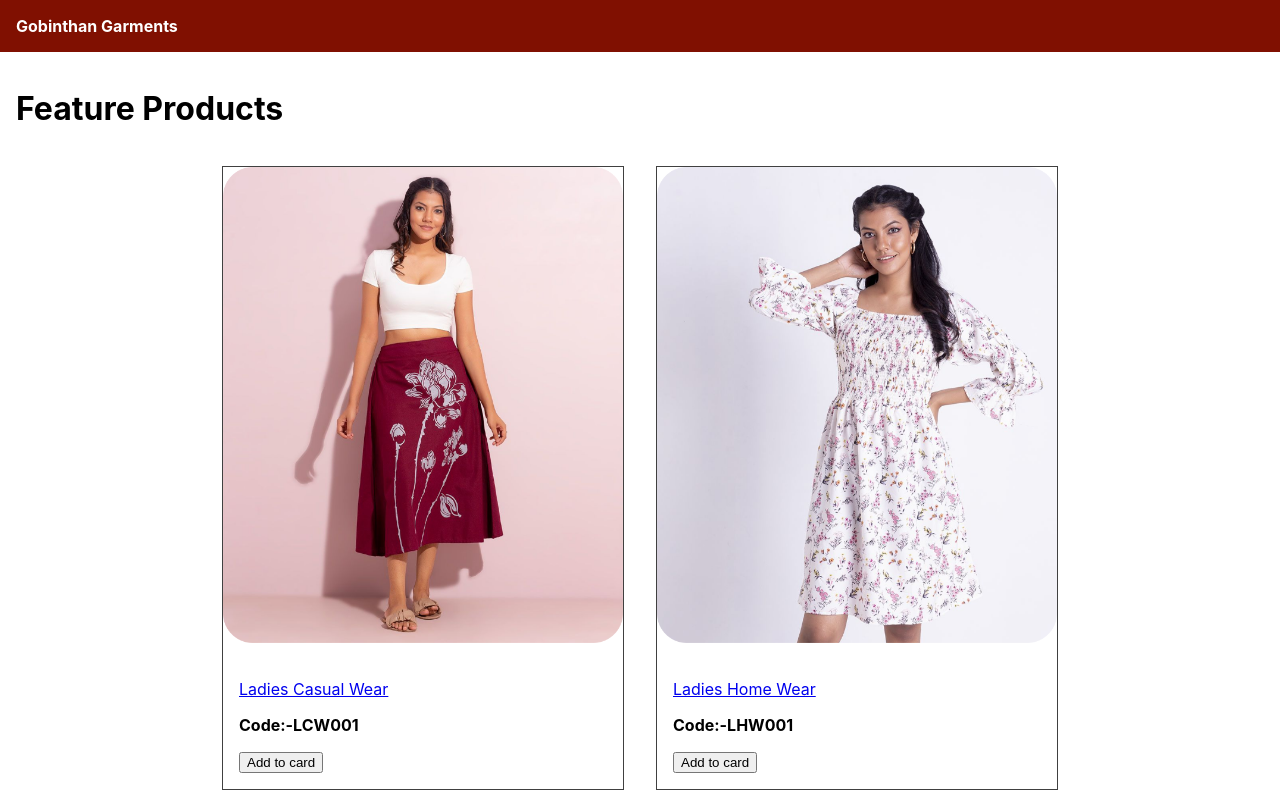
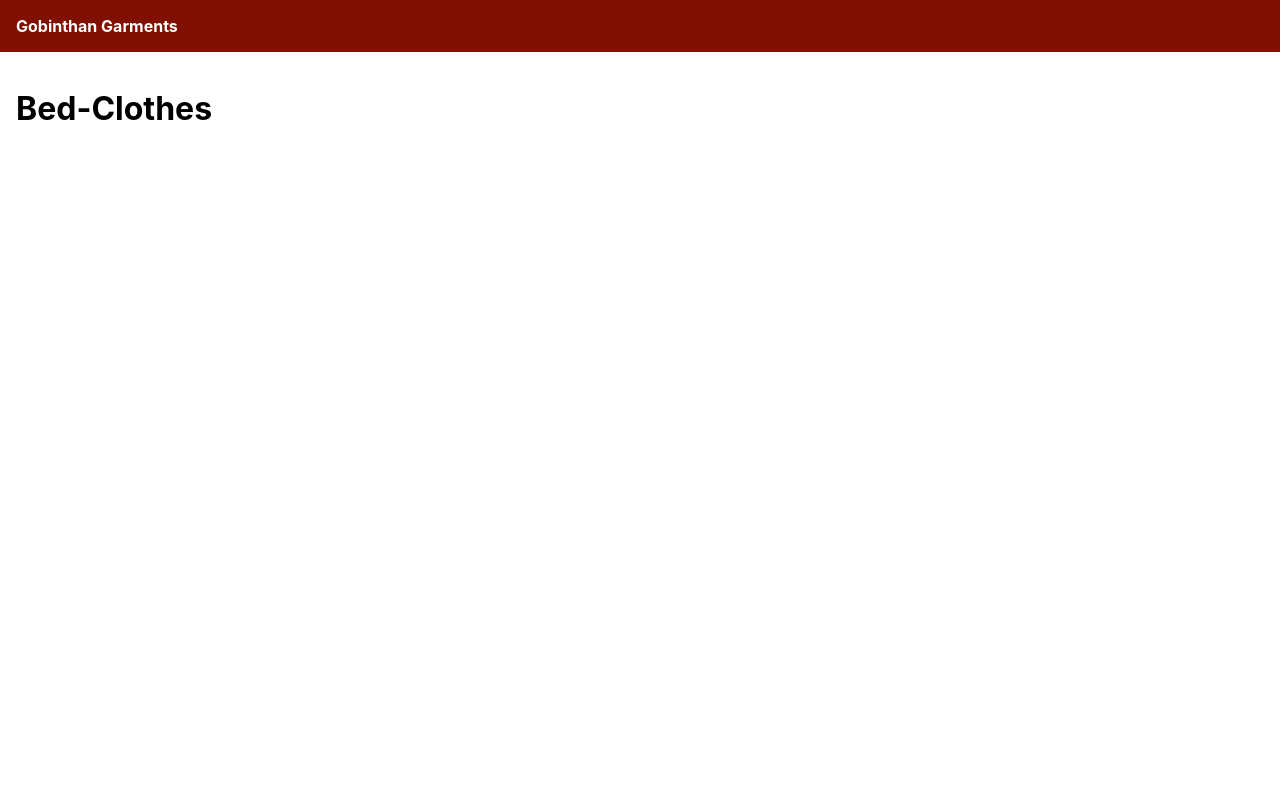
Before and after one commit to Shakithyanshaw/gobinthan_garments_detech, a React (Create React App) app in the folder frontend/: page /product/Bed-Clothes in a window 1280 px wide. Shown: the top 800 px of the page. Built offline with nearby package versions, Linux system fonts and the light colour scheme.

Commit message:
code ProductScreen

```diff
--- a/frontend/package.json
+++ b/frontend/package.json
@@ -9,6 +9,7 @@
     "@testing-library/user-event": "^13.5.0",
     "react": "^19.0.0",
     "react-dom": "^19.0.0",
+    "react-router-dom": "^7.2.0",
     "react-scripts": "5.0.1",
     "web-vitals": "^2.1.4"
   },
--- a/frontend/src/App.js
+++ b/frontend/src/App.js
@@ -1,34 +1,22 @@
-import data from './data';
+import { BrowserRouter, Link, Route, Routes } from 'react-router-dom';
+import HomeScreen from './screens/HomeScreen';
+import ProductScreen from './screens/ProductScreen';
 
 function App() {
   return (
+    <BrowserRouter>
       <div>
         <header>
-        <a href="/">Gobinthan Garments</a>
+          <Link href="/">Gobinthan Garments</Link>
         </header>
         <main>
-        <h1>Feature Products</h1>
-        <div className="products">
-          {data.products.map((product) => (
-            <div className="product" key={product.slug}>
-              <a href={`/product/${product.slug}`}>
-                <img src={product.image} alt={product.name} />
-              </a>
-              <div className="product-info">
-                <a href={`/product/${product.slug}`}>
-                  <p> {product.name}</p>
-                </a>
-                <p>
-                  {' '}
-                  <strong>Code:-{product.code}</strong>
-                </p>
-                <button>Add to card</button>
-              </div>
-            </div>
-          ))}
-        </div>
+          <Routes>
+            <Route path="/product/:slug" element={<ProductScreen />} />
+            <Route path="/" element={<HomeScreen />} />
+          </Routes>
         </main>
       </div>
+    </BrowserRouter>
   );
 }
 
--- /dev/null
+++ b/frontend/src/screens/HomeScreen.js
@@ -0,0 +1,31 @@
+import { Link } from 'react-router-dom';
+import data from '../data';
+
+function HomeScreen() {
+  return (
+    <div>
+      <h1>Feature Products</h1>
+      <div className="products">
+        {data.products.map((product) => (
+          <div className="product" key={product.slug}>
+            <Link href={`/product/${product.slug}`}>
+              <img src={product.image} alt={product.name} />
+            </Link>
+            <div className="product-info">
+              <Link href={`/product/${product.slug}`}>
+                <p> {product.name}</p>
+              </Link>
+              <p>
+                {' '}
+                <strong>Code:-{product.code}</strong>
+              </p>
+              <button>Add to card</button>
+            </div>
+          </div>
+        ))}
+      </div>
+    </div>
+  );
+}
+
+export default HomeScreen;
--- /dev/null
+++ b/frontend/src/screens/ProductScreen.js
@@ -0,0 +1,12 @@
+import { useParams } from 'react-router-dom';
+
+function ProductScreen() {
+  const params = useParams();
+  const { slug } = params;
+  return (
+    <div>
+      <h1>{slug}</h1>
+    </div>
+  );
+}
+export default ProductScreen;
```
Also changed, not shown: 1 other file (tests, documents, lock files or other folders). Lines whose indentation alone changed are shown as unchanged.
